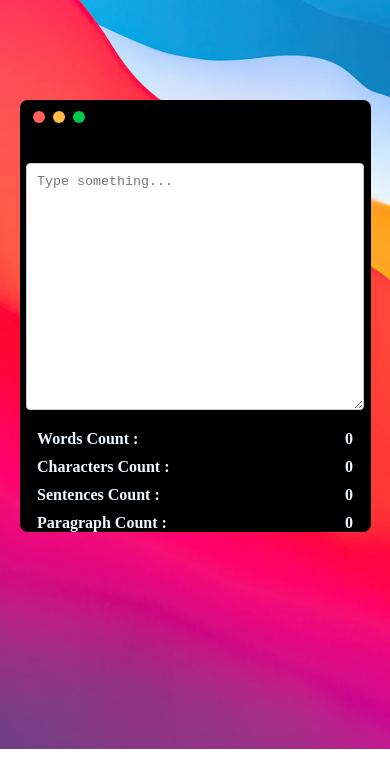
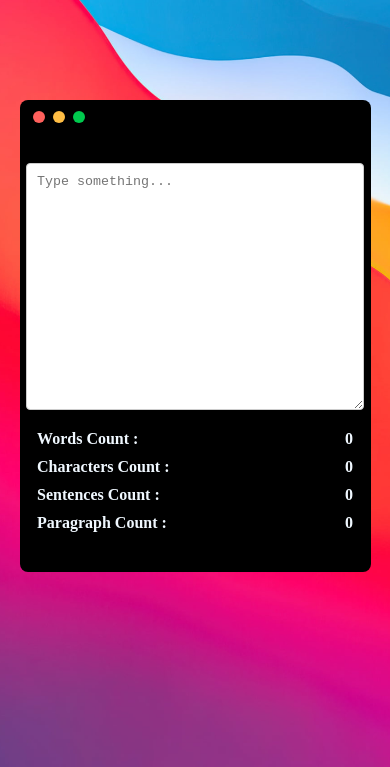
Before and after one commit to balajisriram03/TextAnalyzer, a plain HTML site: page index.html in a window 390 px wide. Shown: the part 95-862 px from the top of the page. Drawn offline with Linux system fonts and the light colour scheme.

Commit message:
Final Commit

```diff
--- a/index.html
+++ b/index.html
@@ -20,7 +20,7 @@
                 <span id="prg" class="green box"></span>
             </div>
         </div>
-        <div class="card__content">
+        <div class="card-content">
             <textarea id="text-input" class="text-input" placeholder="Type something..." rows="15" cols="10"></textarea>
             <div class="output">
                 <h4>Words Count : <span id="words">0</span></h4>
--- a/style.css
+++ b/style.css
@@ -28,7 +28,8 @@ body {
   }
 
   .card-content {
-    width: 60%;
+    width: 100%;
+    padding-bottom: 20px;
   }
 
   .tools {
@@ -98,7 +99,7 @@ body {
     }
 
     .card-content {
-      width: 80%;
+      width: 100%;
     }
 
     .text-input {
```
